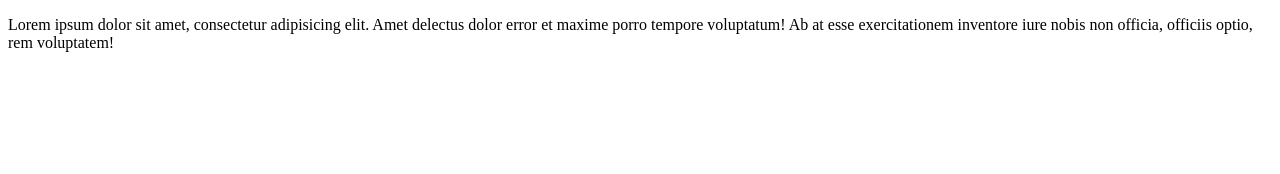
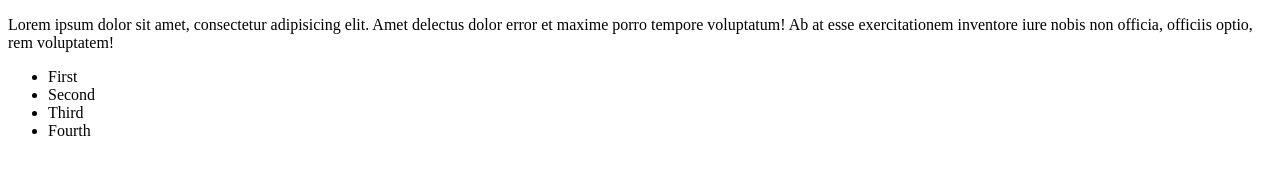
Before and after one commit to Imanbeq/12.02-test, a plain HTML site: page index.html in a window 1280 px wide. Drawn offline with Linux system fonts and the light colour scheme.

Commit message:
added: footer

```diff
--- a/index.html
+++ b/index.html
@@ -10,6 +10,16 @@
 <body>
     <div class="container">
         <p>Lorem ipsum dolor sit amet, consectetur adipisicing elit. Amet delectus dolor error et maxime porro tempore voluptatum! Ab at esse exercitationem inventore iure nobis non officia, officiis optio, rem voluptatem!</p>
+
+        <footer>
+            <ul>
+                <li>First</li>
+                <li>Second</li>
+                <li>Third</li>
+                <li>Fourth</li>
+            </ul>
+        </footer>
     </div>
+
 </body>
 </html>
```
